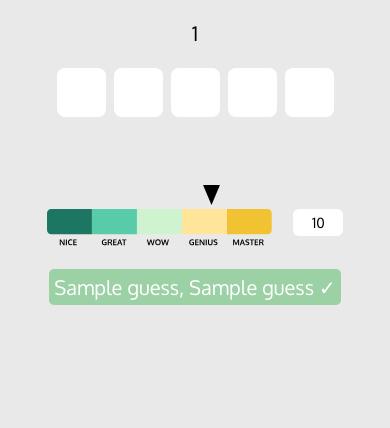
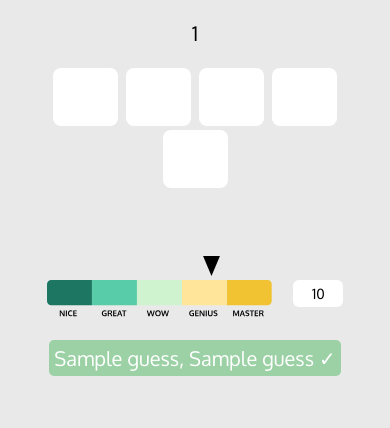
Before and after one commit to kabirmoghe/lex-game, a Flask app: template templates/game.html in a window 390 px wide. Shown: the part 101-529 px from the top of the page. Run offline with Flask 2, Linux system fonts and the light colour scheme; the template is opened without the code that fills it: most values are stand-ins (such as "Sample title", 1, 10 or a date in 2020); some libraries are stand-ins or nearby versions.

Commit message:
adjusted padding to see if that fixes it

```diff
--- a/static/style.css
+++ b/static/style.css
@@ -279,7 +279,7 @@ input.tile {
 		font-family: 'Courier Prime', monospace;
 		max-height: 38px;
 		max-width: 45px;
-		padding-top: 10px;
+		padding: 10px;
 		font-size: 55px;
 	  text-align: center;
 	  vertical-align: middle;
```
